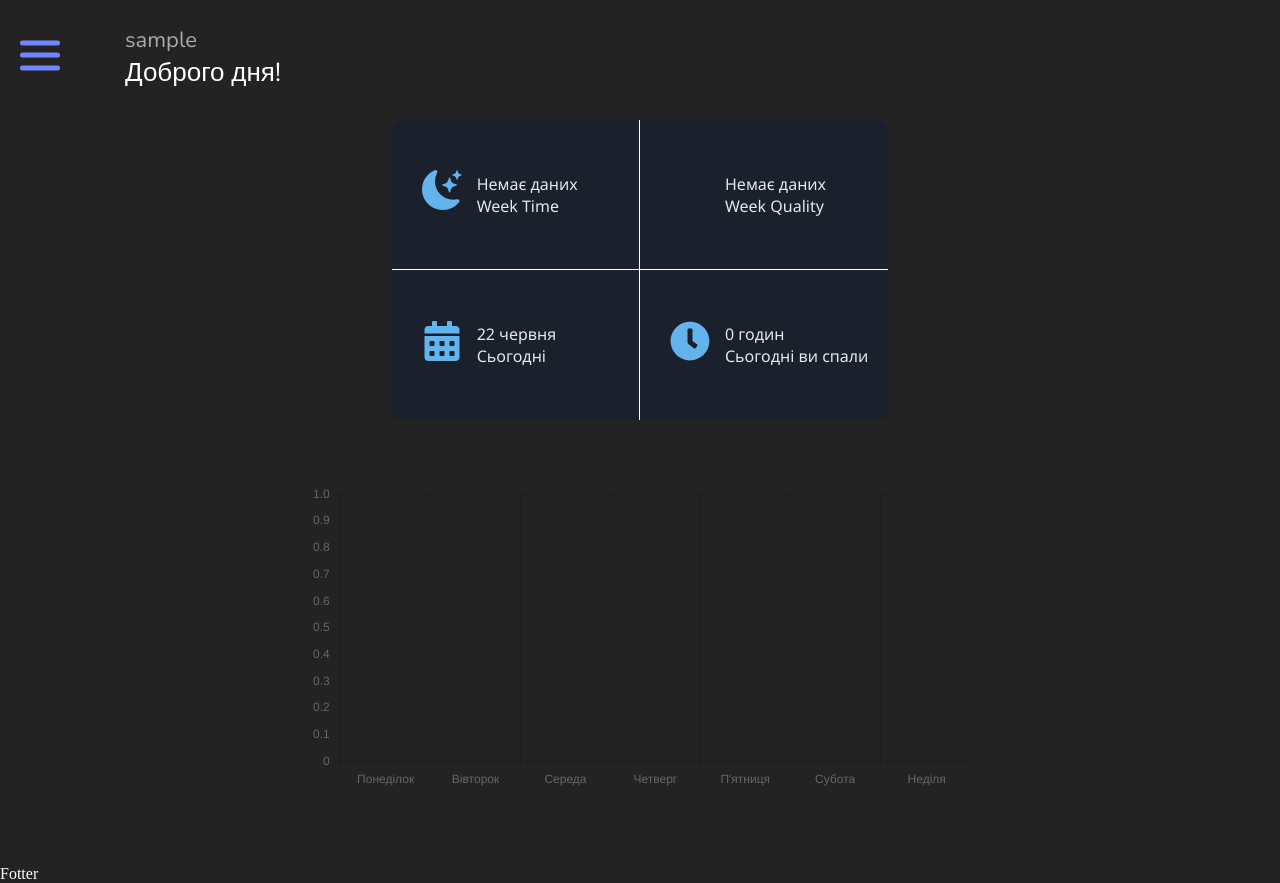
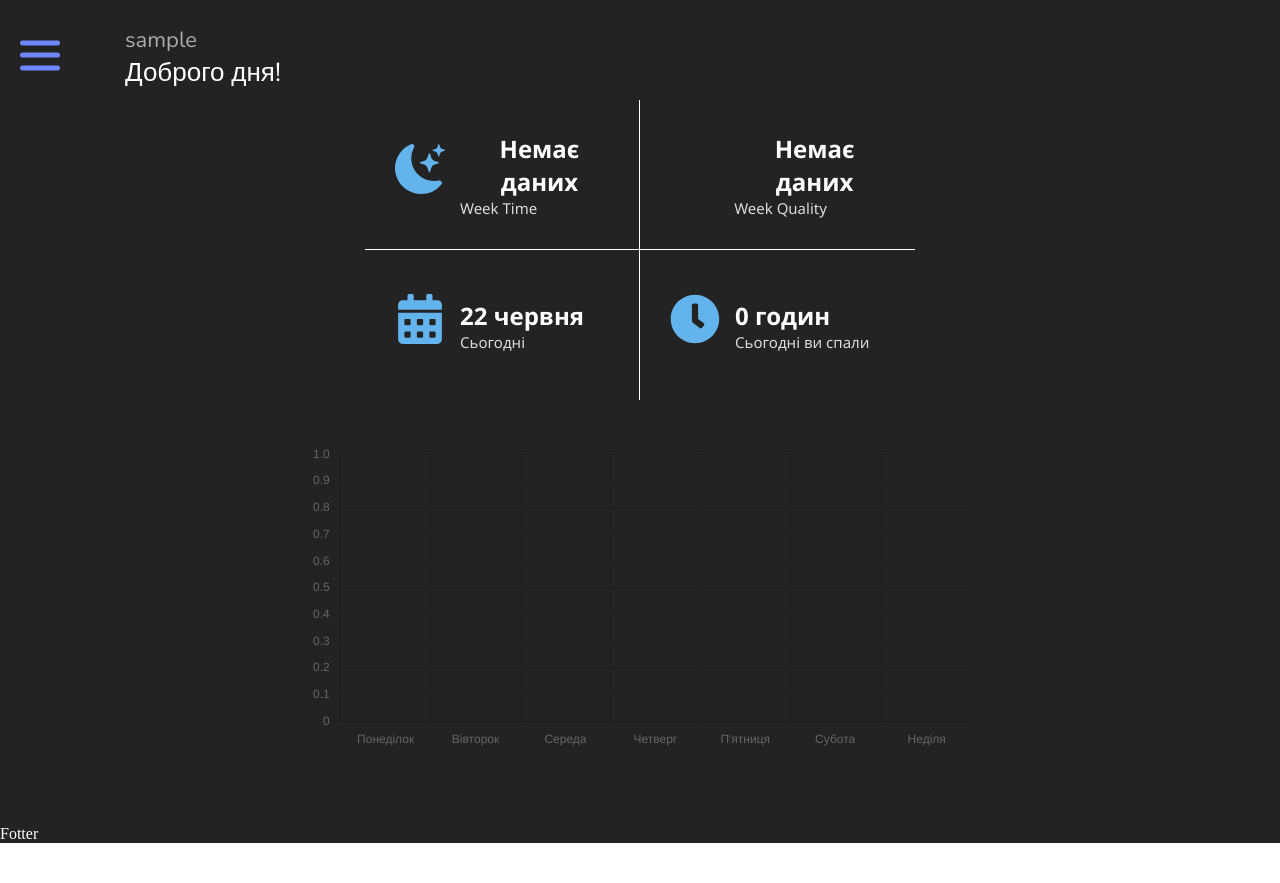
Before and after one commit to Nik91K/SleepTracker, a React (Vite) app: page /sleeptracker in a window 1280 px wide. After the commit the page ends 843 px from the top, so only its background shows below. Built offline with nearby package versions, Linux system fonts and the light colour scheme; no server answers; sample sign-in values are in the browser's storage.

Commit message:
added data output

```diff
--- a/src/components/Layout/HomeSections/index.tsx
+++ b/src/components/Layout/HomeSections/index.tsx
@@ -4,7 +4,7 @@ import './style.css'
 
 type Section = {
     icon: React.ReactNode;
-    valueTop: string;
+    valueTop: React.ReactNode;
     valueBottom: string;
 };
 
@@ -25,8 +25,8 @@ const HomeSections = ({ sections } : HomeSectionsProps) => {
                 <div className={`sleep-tracker-card ${getPositionClass(number)}`} key={number}>
                     <div className="icon-wrapper">{section.icon}</div>
                     <div className="data-wrapper">
-                        <p>{section.valueTop}</p>
-                        <p>{section.valueBottom}</p>
+                        <p className='top-value'>{section.valueTop}</p>
+                        <p className='bottom-value'>{section.valueBottom}</p>
                     </div>
                 </div>
             ))}
--- a/src/components/Layout/HomeSections/style.css
+++ b/src/components/Layout/HomeSections/style.css
@@ -2,17 +2,13 @@
   display: grid;
   grid-template-columns: 1fr 1fr;
   grid-template-rows: 1fr 1fr;
-  background-color: #1a202c;
   border-radius: 10px;
   font-family: 'Segoe UI', Tahoma, Geneva, Verdana, sans-serif;
-  max-width: 600px;
-  margin: 20px auto;
-  color: #e2e8f0;
+  max-width: 550px;
   overflow: hidden;
 }
 
 .sleep-tracker-card {
-  background-color: #1a202c;
   padding: 20px;
   display: flex;
   flex-direction: column;
@@ -20,6 +16,16 @@
   align-items: center;
   text-align: center;
   min-height: 150px;
+}
+
+.top-value{
+  font-size: 24px;
+  font-weight: 600;
+}
+
+.bottom-value{
+  font-size: 15px;
+  color: #dbdbdb;
 }
 
 .sleep-tracker-card:nth-child(odd) {
@@ -51,8 +57,8 @@
 
 
 .icon-wrapper {
-  width: 40px;
-  font-size: 40px;
+  width: 50px;
+  font-size: 50px;
   color: #63b3ed;
 }
 
```
